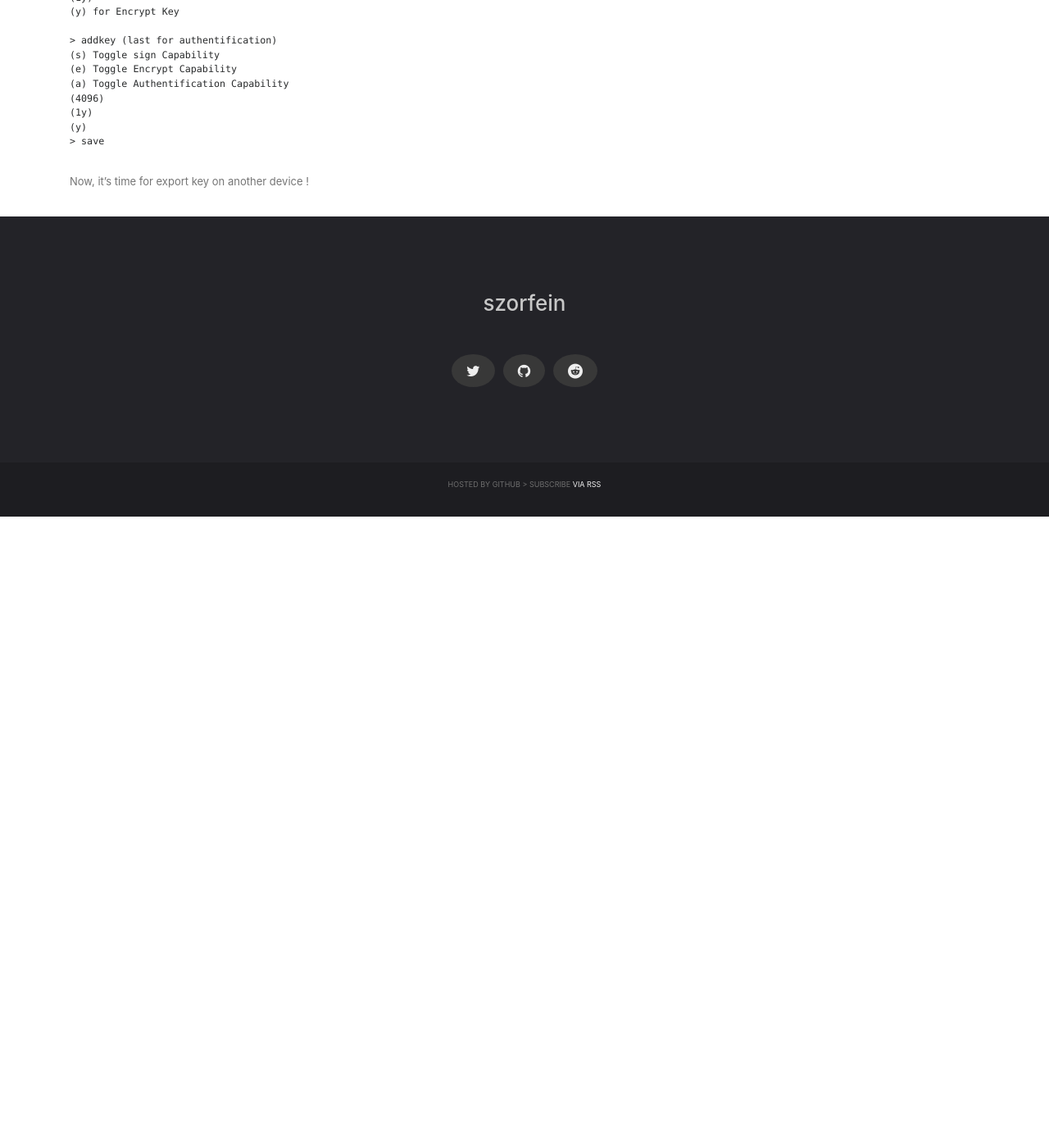
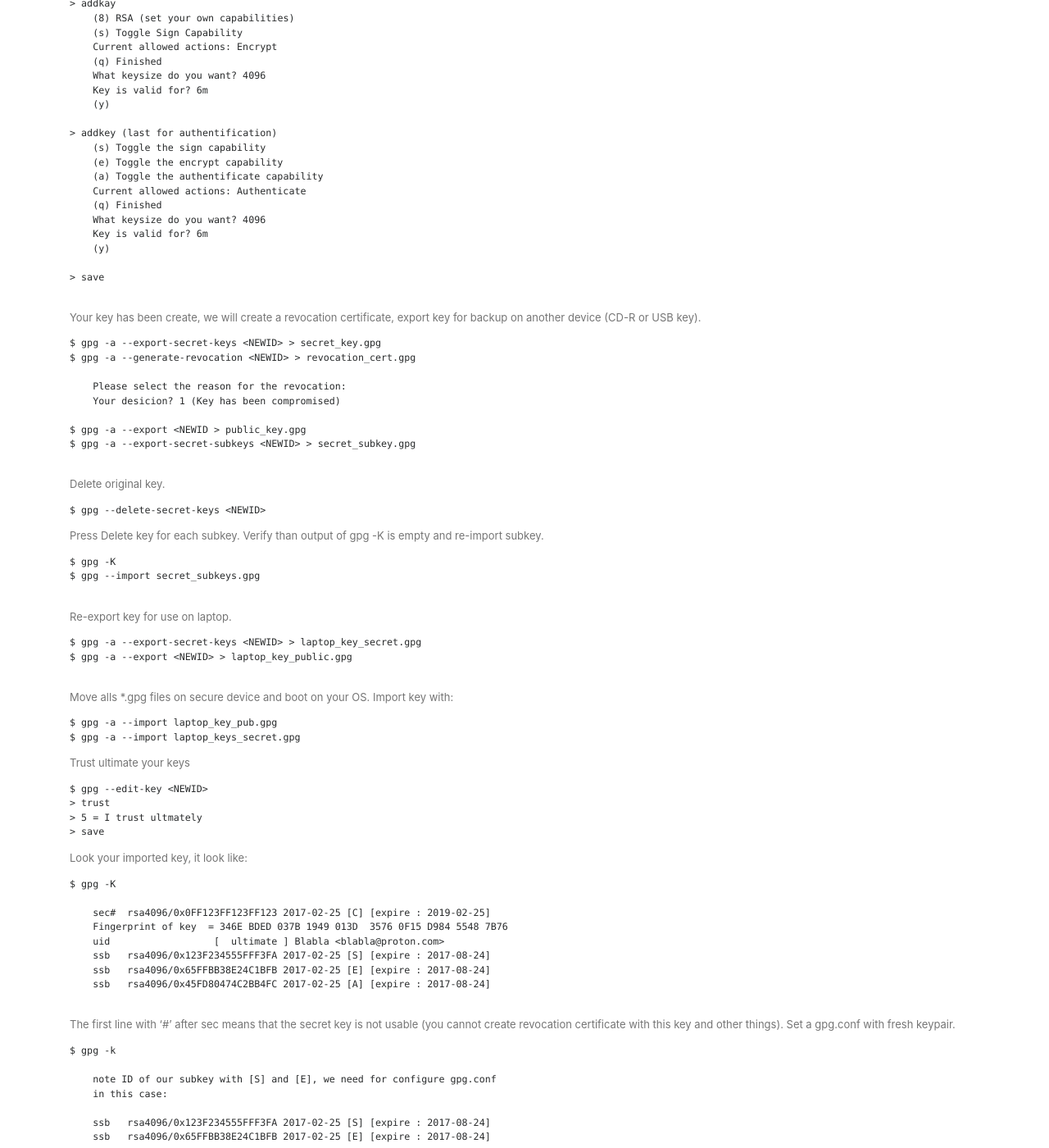
Before and after one commit to szorfein/szorfein.github.io, a Jekyll site: the page built from _posts/2017-08-09-build-secure-gpg-key.md, in a window 1280 px wide and 1400 px high, scrolled down 993 px. Shown: the whole window at 82% size. Built offline with Jekyll 4.4.1, drawn with Linux system fonts in a browser that asks for light colours; comment, search, counter and statistics services are not loaded; before the commit the page ends 1623 px from its top, so only the background shows below that; some of the changed text lies outside the part shown.

Commit message:
add post build-secure-gpg-key

````diff
--- a/_data/articles.yml
+++ b/_data/articles.yml
@@ -5,5 +5,5 @@
 
 - title: Build a secure GPG key
   description: build a secure gpg key
-  image-url: https://cdn.pixabay.com/photo/2016/03/31/17/58/computer-1294045_960_720.png
+  image-url:
   url: /gpg/build-secure-gpg-key/
--- a/_posts/2017-08-09-build-secure-gpg-key.md
+++ b/_posts/2017-08-09-build-secure-gpg-key.md
@@ -6,55 +6,157 @@ categories: gpg
 comments: true
 ---
 
-# Start build new keypair.
+Start build new keypair.
 
-for this purpose, it's generaly recommanded to boot on Tails Linux or Kodachi.
+For this purpose, it's generaly recommanded to boot on [tails](https://tails.boum.org) or [kodachi](https://www.digi77.com/linux-kodachi/) and stay offline.
 
 ```sh
 
-$ gpg --expert --gen-full-key
+$ gpg --expert --full-generate-key
 
-    8 - Choose RSA
-    (Q) Finished
-    RSA4096 (4096)
-    key expire in (5y)
+    8 - Choose RSA (set your own capabilities)
+
+    S) Toggle the sign capability
+    E) Toggle the encrypt capability
+    A) Toggle the authentificate capability
+    Q) Finished
+    Keysize do you want? 4096
+    Is valid for? 5y
+    Is this correct? y
 
 ```
 
-Now we will create subkey for signing (S), encrypt (E) and authentificate (A).
+After write you name, email and make a strong password, valid your key.
+Now, we will create subkey for signing (S), encrypt (E) and authentificate (A).
 
 ```sh
 
-$ gpg --expert --edit-key <YourID> | <MailAddr>
+$ gpg --expert --edit-key <YourID>
 
 > addkey
-(8) RSA 'own capability'
-(e) Toggle Encrypt capability
-(a) Toggle Authentificate capability
-'Current allowed actions: Sign'
-(q) Finished
-(4096)
-(1y) Expire Time
-(y) for signing key
+    (8) RSA (set your own capabilities)
+    Current allowed actions: Sign Encrypt
+
+    (S) Toggle the encrypt capability
+    (a) Toggle Authentificate capability
+    'Current allowed actions: Sign'
+    (q) Finished
+    What keysize do you want? 4096
+    Key is valid for? 6m
+    (y)
 
 > addkay
-(8) RSA 'own capability'
-(s) Toggle Sign Capability
-'Current Allowed Actions: Encrypt'
-(q) Finished
-(4096)
-(1y)
-(y) for Encrypt Key
+    (8) RSA (set your own capabilities)
+    (s) Toggle Sign Capability
+    Current allowed actions: Encrypt
+    (q) Finished
+    What keysize do you want? 4096
+    Key is valid for? 6m
+    (y)
 
 > addkey (last for authentification)
-(s) Toggle sign Capability
-(e) Toggle Encrypt Capability
-(a) Toggle Authentification Capability
-(4096)
-(1y)
-(y)
+    (s) Toggle the sign capability
+    (e) Toggle the encrypt capability
+    (a) Toggle the authentificate capability
+    Current allowed actions: Authenticate
+    (q) Finished
+    What keysize do you want? 4096
+    Key is valid for? 6m
+    (y)
+
 > save
 
 ```
 
-Now, it's time for export key on another device !
+Your key has been create, we will create a revocation certificate, export key for backup on another device (CD-R or USB key).
+
+```sh
+$ gpg -a --export-secret-keys <NEWID> > secret_key.gpg
+$ gpg -a --generate-revocation <NEWID> > revocation_cert.gpg
+
+    Please select the reason for the revocation:
+    Your desicion? 1 (Key has been compromised)
+
+$ gpg -a --export <NEWID > public_key.gpg
+$ gpg -a --export-secret-subkeys <NEWID> > secret_subkey.gpg
+
+```
+
+Delete original key.
+
+```sh
+$ gpg --delete-secret-keys <NEWID>
+```
+
+Press Delete key for each subkey. Verify than output of gpg -K is empty and re-import subkey.
+
+```sh
+$ gpg -K
+$ gpg --import secret_subkeys.gpg
+
+```
+
+Re-export key for use on laptop.
+
+```sh
+$ gpg -a --export-secret-keys <NEWID> > laptop_key_secret.gpg
+$ gpg -a --export <NEWID> > laptop_key_public.gpg
+
+```
+
+Move alls *.gpg files on secure device and boot on your OS.
+Import key with:
+
+```sh
+$ gpg -a --import laptop_key_pub.gpg
+$ gpg -a --import laptop_keys_secret.gpg
+```
+
+Trust ultimate your keys
+
+```sh
+$ gpg --edit-key <NEWID>
+> trust
+> 5 = I trust ultmately
+> save
+```
+
+Look your imported key, it look like:
+
+```sh
+$ gpg -K
+
+    sec#  rsa4096/0x0FF123FF123FF123 2017-02-25 [C] [expire : 2019-02-25]
+    Fingerprint of key  = 346E BDED 037B 1949 013D  3576 0F15 D984 5548 7B76
+    uid                  [  ultimate ] Blabla <blabla@proton.com>
+    ssb   rsa4096/0x123F234555FFF3FA 2017-02-25 [S] [expire : 2017-08-24]
+    ssb   rsa4096/0x65FFBB38E24C1BFB 2017-02-25 [E] [expire : 2017-08-24]
+    ssb   rsa4096/0x45FD80474C2BB4FC 2017-02-25 [A] [expire : 2017-08-24]
+
+```
+
+The first line with '#' after sec means that the secret key is not usable (you cannot create revocation certificate with this key and other things).
+Set a gpg.conf with fresh keypair.
+
+```sh
+$ gpg -k
+
+    note ID of our subkey with [S] and [E], we need for configure gpg.conf
+    in this case:
+
+    ssb   rsa4096/0x123F234555FFF3FA 2017-02-25 [S] [expire : 2017-08-24]
+    ssb   rsa4096/0x65FFBB38E24C1BFB 2017-02-25 [E] [expire : 2017-08-24]
+
+$ vim ~/.gnupg/gpg.conf
+
+    default-key 0x123F234555FFF3FA (flag [S])
+    default-recipient 0x65FFBB38E24C1BFB (flag [E])
+```
+
+If you need share key with friend, generate an a file like this:
+
+```sh
+$ gpg --armor --output "key.txt" --export <NEWID>
+```
+
+And we have finished, I'll add article for mutt & other tools later :)
````
